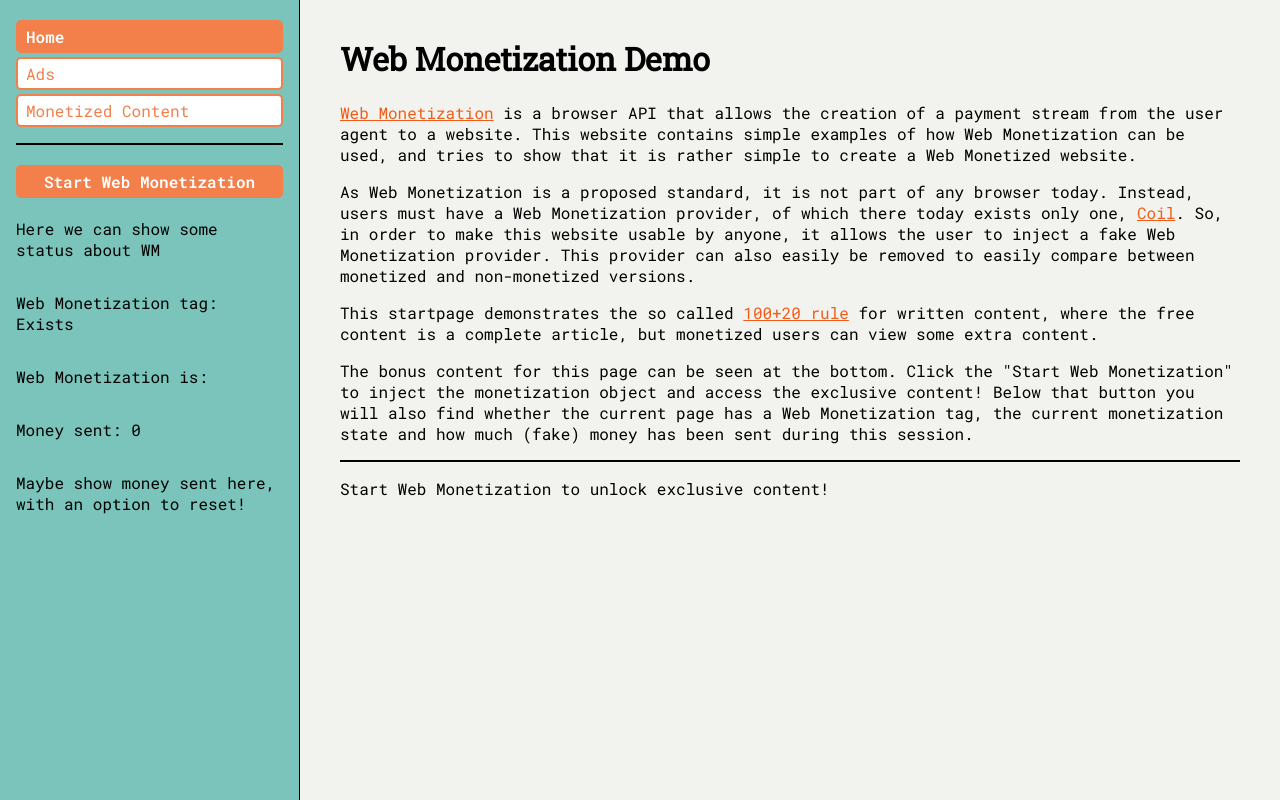
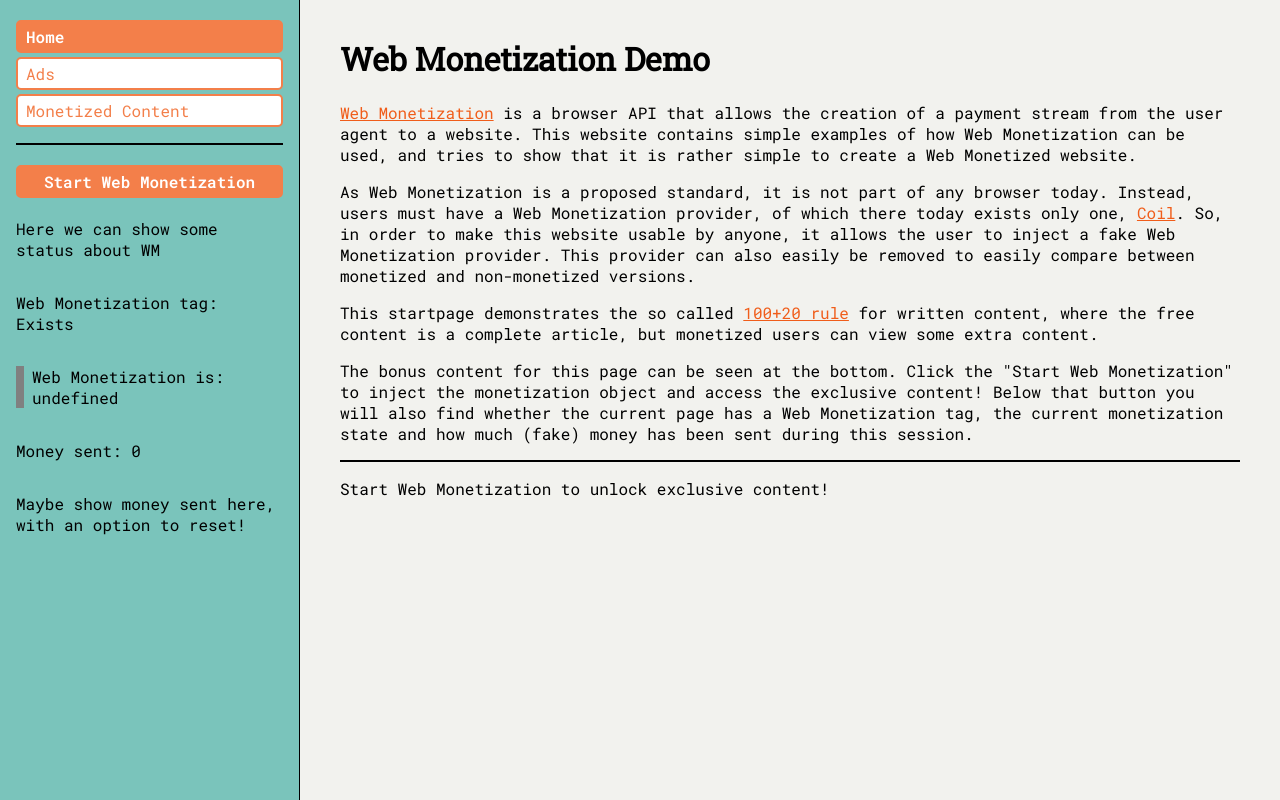
Before and after one commit to Doverstav/kitscon202, a React (Create React App) app: page / in a window 1280 px wide. Built offline with nearby package versions, Linux system fonts and the light colour scheme.

Commit message:
Add colored border to help signify WM status

```diff
--- a/src/components/WebMonetizationSpoofer/WMSpoofer.css
+++ b/src/components/WebMonetizationSpoofer/WMSpoofer.css
@@ -2,3 +2,11 @@
     display: flex;
     flex-direction: column;
 }
+
+.WMSpoofer-status {
+    padding-left: 8px;
+}
+
+.WMSpoofer-border {
+    border-left: 8px solid grey;
+}
--- a/src/components/WebMonetizationSpoofer/WebMonetizationSpoofer.js
+++ b/src/components/WebMonetizationSpoofer/WebMonetizationSpoofer.js
@@ -23,6 +23,10 @@ export default function WebMonetizationSpoofer(props) {
   const startWMTimer = useRef();
   const wmInterval = useRef();
   const requestId = useRef();
+
+  // DOM refs
+  const moneyCounter = useRef();
+  const WMStatusElement = useRef();
 
   const attachWM = () => {
     document.monetization = document.createElement("div");
@@ -167,6 +171,18 @@ export default function WebMonetizationSpoofer(props) {
     };
   }, [handleMutatedWMTag]);
 
+  useEffect(() => {
+    if (wmStatus === WM_STATE_STOPPED) {
+      WMStatusElement.current.style.borderLeftColor = "red";
+    } else if (wmStatus === WM_STATE_PENDING) {
+      WMStatusElement.current.style.borderLeftColor = "yellow";
+    } else if (wmStatus === WM_STATE_STARTED) {
+      WMStatusElement.current.style.borderLeftColor = "green";
+    } else {
+      WMStatusElement.current.style.borderLeftColor = "gray";
+    }
+  }, [wmStatus]);
+
   return (
     <div className="WMSpoofer-container">
       <Button
@@ -178,8 +194,12 @@ export default function WebMonetizationSpoofer(props) {
       <p>
         Web Monetization tag: {isWebMonetized ? "Exists" : "Does not exist"}
       </p>
-      <p>Web Monetization is: {wmStatus}</p>
-      <p>Money sent: {totalMoneySent}</p>
+      <p className="WMSpoofer-border WMSpoofer-status" ref={WMStatusElement}>
+        Web Monetization is: {wmStatus ? wmStatus : "undefined"}
+      </p>
+      <p>
+        Money sent: <span ref={moneyCounter}>{totalMoneySent}</span>
+      </p>
       <p>Maybe show money sent here, with an option to reset!</p>
     </div>
   );
```
